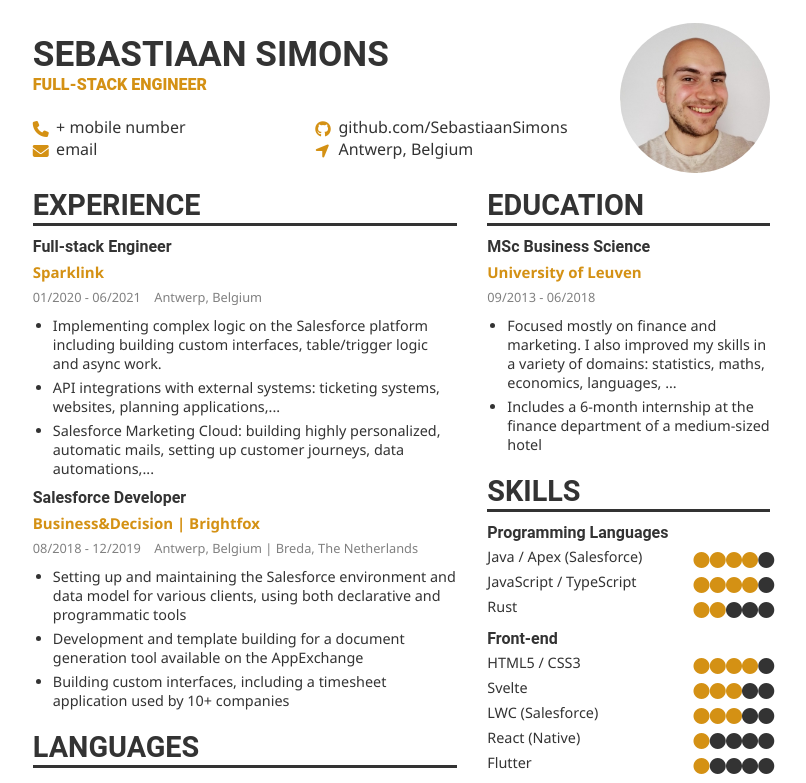
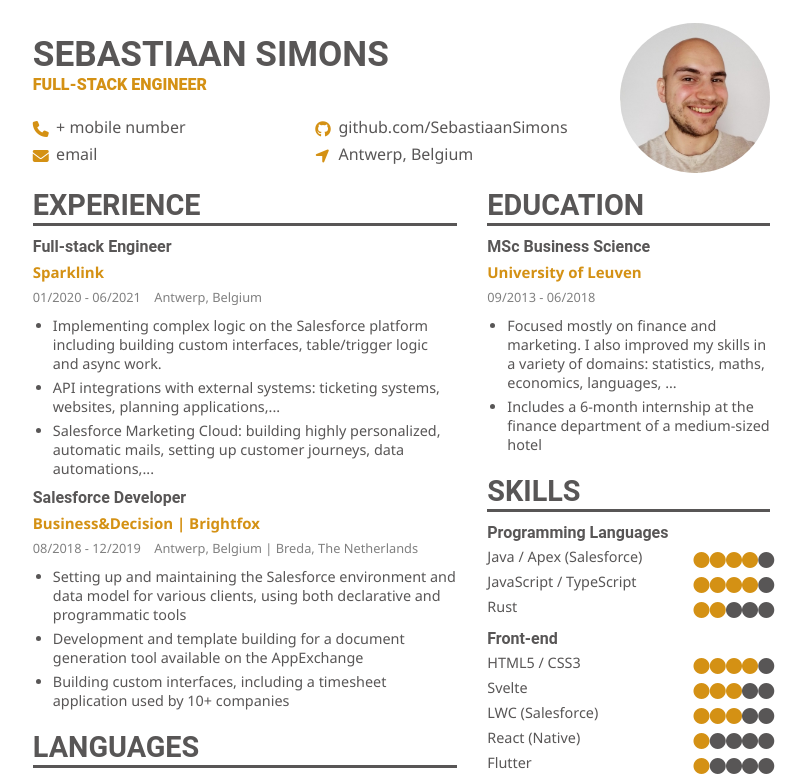
Before and after one commit to sebbasim/cv-gen, a Svelte app: page / in a window 1280 px wide. Shown: the top 783 px of the page, without its empty margins (13-819 px from the left). Built offline with nearby package versions, Linux system fonts and the light colour scheme.

Commit message:
main color change / header improvement

```diff
--- a/src/App.svelte
+++ b/src/App.svelte
@@ -85,7 +85,7 @@
 		header_height = event.detail.height;
 	};
 
-	//(V0.2) further investigate why length + 2 for 3rd page adjustments | 3rd+ page support
+	//(v0.2) further investigate why length + 2 for 3rd page adjustments | 3rd+ page support
 	const adjust_height = () => {
 		for (let i = 1; i < components_left.length + 1; i++) {
 			adjust_height_helper(i, "left-column");
@@ -138,6 +138,7 @@
 	main {
 		display: flex;
 		width: 195mm;
+		color: rgb(88, 86, 86);
 	}
 	.left-column {
 		display: flex;
--- a/src/components/Header.svelte
+++ b/src/components/Header.svelte
@@ -41,12 +41,14 @@
         justify-content: space-between;
         width: 195mm;
         font-family: "Roboto", sans-serif;
+        color: rgb(88, 86, 86);
     }
     .grid-container {
         display: grid;
         grid-template-columns: 1fr 1fr;
         grid-template-rows: 1fr 1fr;
         column-gap: 30px;
+        row-gap: 5px;
     }
     .icon {
         width: 15px;
```
